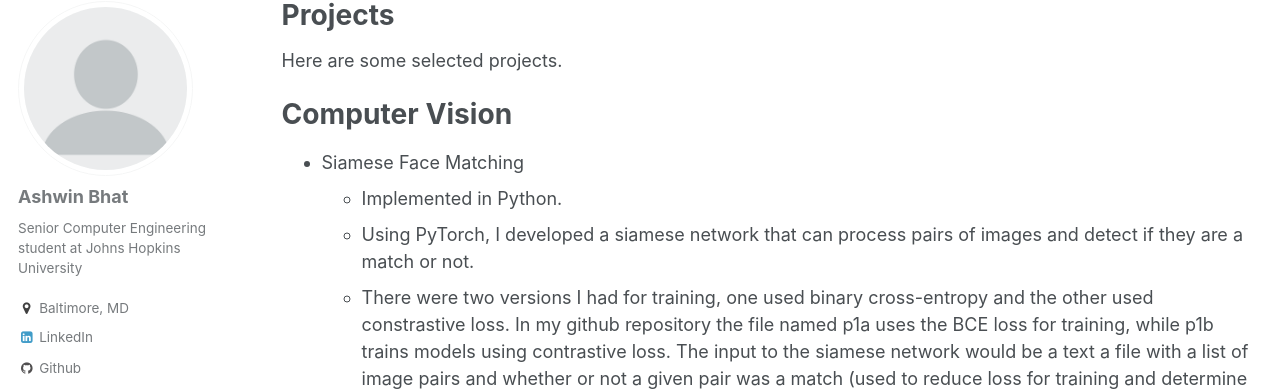
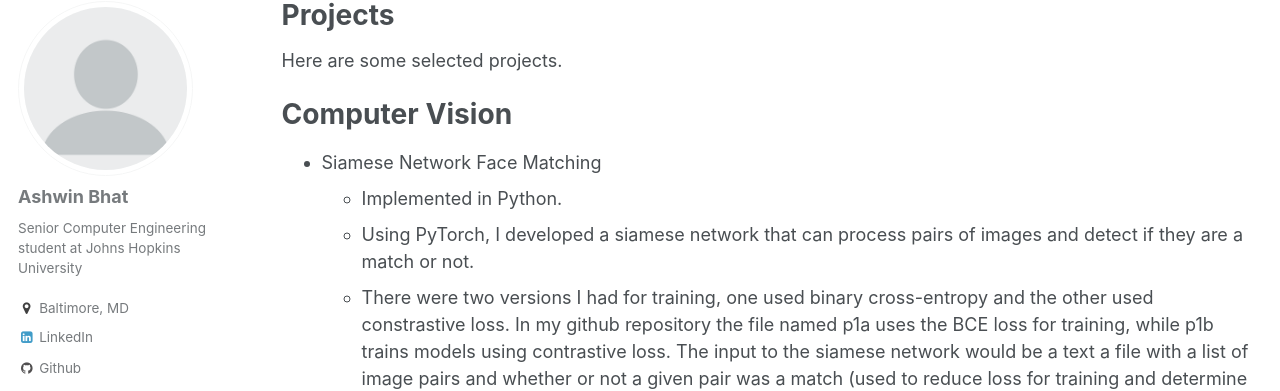
Before and after one commit to The-Shwin/the-shwin.github.io, a Jekyll site: the page built from _pages/projects.md, in a window 1280 px wide and 900 px high. Shown: the part 117-508 px from the top of the window. Built offline with Jekyll 4.4.1, drawn with Linux system fonts in a browser that asks for light colours.

Commit message:
Update projects.md

```diff
--- a/_pages/projects.md
+++ b/_pages/projects.md
@@ -11,7 +11,7 @@ Here are some selected projects.
 
 Computer Vision
 ======
-* <a href="https://github.com/The-Shwin/Siamese-Face-Matching">Siamese Face Matching</a>
+* <a href="https://github.com/The-Shwin/Siamese-Face-Matching">Siamese Network Face Matching</a>
   * Implemented in Python.
   * Using PyTorch, I developed a siamese network that can process pairs of images and detect if they are a match or not.
   * There were two versions I had for training, one used binary cross-entropy and the other used constrastive loss. In my github repository the file named p1a uses the BCE loss for training, while p1b trains models using contrastive loss. The input to the siamese network would be a text a file with a list of image pairs and whether or not a given pair was a match (used to reduce loss for training and determine accuracy when testing models).
```
